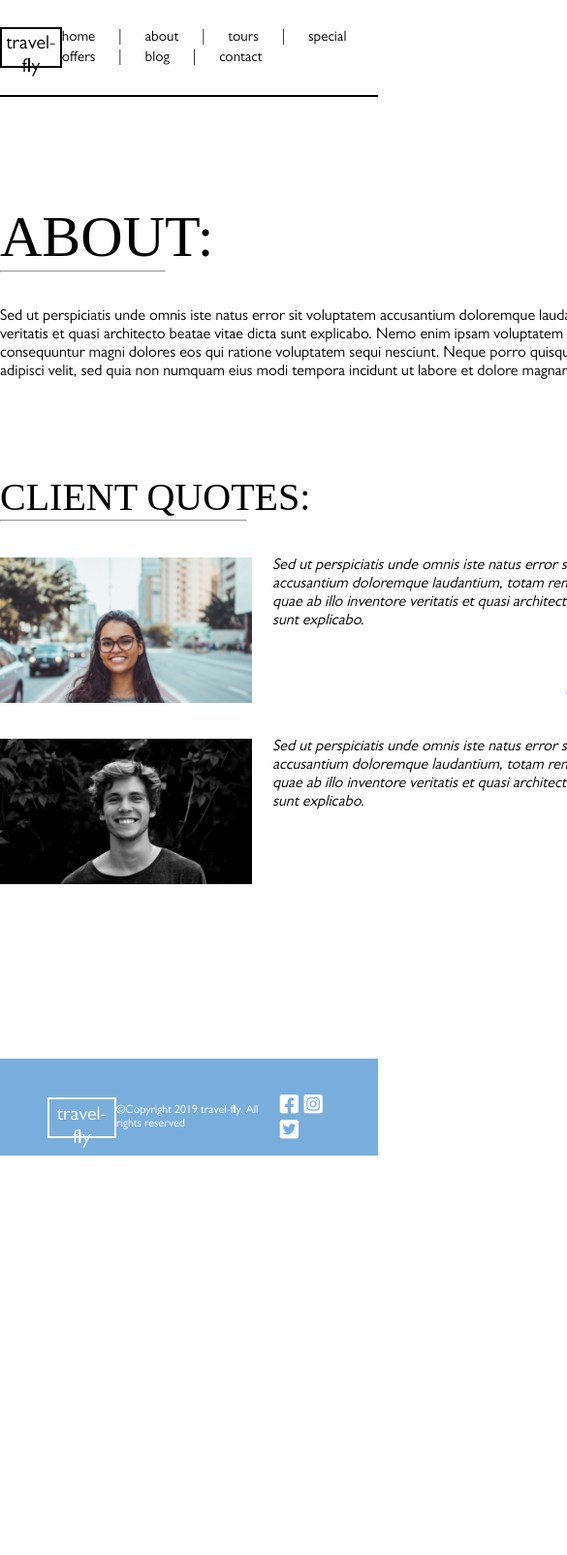
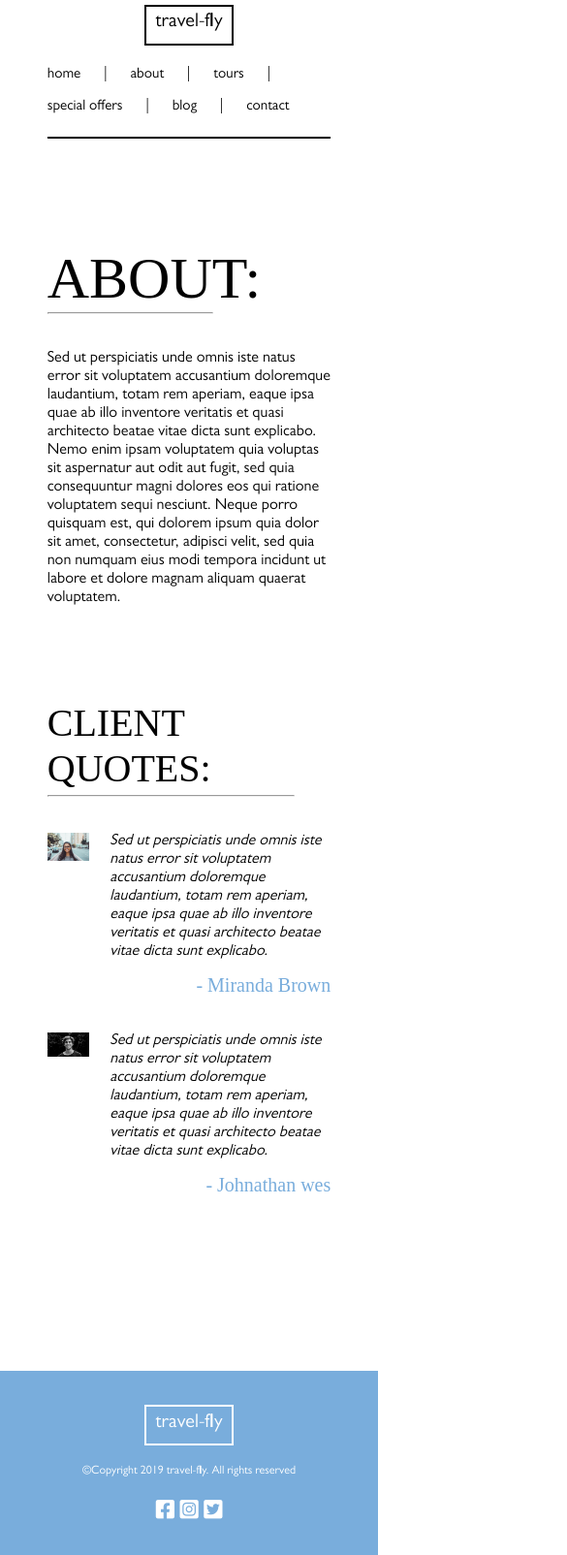
Before and after one commit to n215-wolfmi/homework-five, a website: page about.html in a window 390 px wide. Shown: the top 1604 px of the page at 97% size, 585 px wide, since content can reach past the window. Before the commit the page ends 1192 px from the top, so only its background shows below. Drawn offline with Linux system fonts and the light colour scheme.

Commit message:
percentages and responsiveness updates

```diff
--- a/scss/about/about.scss
+++ b/scss/about/about.scss
@@ -1,6 +1,9 @@
 .about {
-    width: $site-width;
+    max-width: $site-width;
     margin: $center;
+    //75% of the maximum $site-width, applies to everything in the about section
+    //allows about section to scale as the page is resized
+    width: 75%;
 
     .about-header {
         margin-top: 110px;
@@ -36,7 +39,7 @@
             color: $site-black;
             width: 255px;
             margin-bottom: 37px;
-            margin-top: -16px;
+            margin-top: -12px;
         }
 
         .client-box {
--- a/scss/footer/footer.scss
+++ b/scss/footer/footer.scss
@@ -1,5 +1,6 @@
 footer {
-    width: $banner-footer-width;
+    max-width: $banner-footer-width;
+    width: 100%;
     height: $nav-footer-height;
     background-color: $site-blue;
     margin: $center;
@@ -14,6 +15,7 @@ footer {
         justify-content: space-between;
         color: $site-white;
         max-width: $site-width;
+        width: 75%;
 
         .logo {
             width: 92px;
@@ -37,12 +39,21 @@ footer {
     }
 }
 
-@media screen and (max-width: 1280px) {
+@media screen and (max-width: 550px) {
     footer {
-        width: 100%;
+        height: 190px;
 
         .footer-container {
+            flex-direction: column;
             width: 75%;
+
+            .copy {
+                margin-top: 20px;
+            }
+
+            .socials {
+                margin-top: 20px;
+            }
 
         }
     }
--- a/scss/nav/home-nav.scss
+++ b/scss/nav/home-nav.scss
@@ -1,6 +1,6 @@
 .home-nav {
     max-width: $site-width;
-    width: 100%;
+    width: 75%;
     height: 80px;
     margin: 0 auto;
     border-bottom: 2px solid $site-white;
@@ -41,7 +41,7 @@
         flex-direction: column;
 
         .home-links {
-            margin-top: 15px;
+            margin-top: 13px;
             margin-bottom: 20px;
         }
     }
--- a/scss/nav/nav.scss
+++ b/scss/nav/nav.scss
@@ -1,8 +1,7 @@
 nav {
     max-width: $site-width;
-    width: 100%;
-    margin: 0 auto;
-    //background-color: #79ADDC;
+    width: 75%;
+    margin: $center;
     min-height: $nav-footer-height;
     border-bottom: 2px solid $site-black;
     display: flex;
@@ -33,5 +32,18 @@ nav {
             margin: 0 20px;
         }
     }
+}
 
+//when the screen hits the new max width, change the navbar layout
+@media screen and (max-width: 820px) {
+    nav {
+        flex-direction: column;
+        padding-top: 5px;
+
+        .links {
+            margin-top: 13px;
+            margin-bottom: 15px;
+            line-height: 30px;
+        }
+    }
 }
```
Also changed, not shown: css/styles.css, 1 other file.
